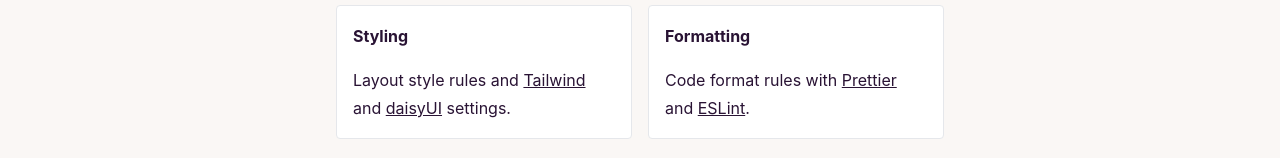
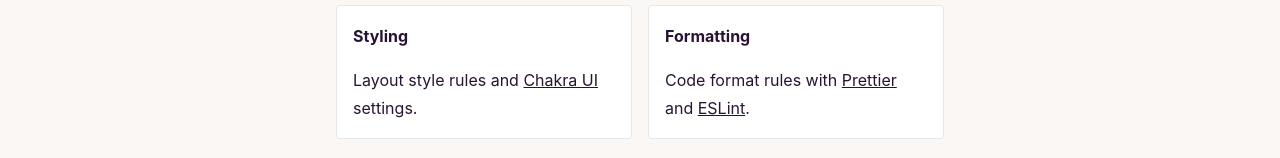
Before and after one commit to andraindrops/polymo.dev, a Next.js app: page / in a window 1280 px wide. Shown: the part 1155-1313 px from the top of the page. Built offline with nearby package versions, Linux system fonts and the light colour scheme.

Commit message:
chore: Changes

```diff
--- a/src/pages/index.tsx
+++ b/src/pages/index.tsx
@@ -85,7 +85,7 @@ const Page = (): JSX.Element => {
                   title="Styling"
                   description={
                     <>
-                      Layout style rules and <Link href="https://tailwindcss.com/">Tailwind</Link> and <Link href="https://daisyui.com/">daisyUI</Link> settings.
+                      Layout style rules and <Link href="https://chakra-ui.com/">Chakra UI</Link> settings.
                     </>
                   }
                 />
```
